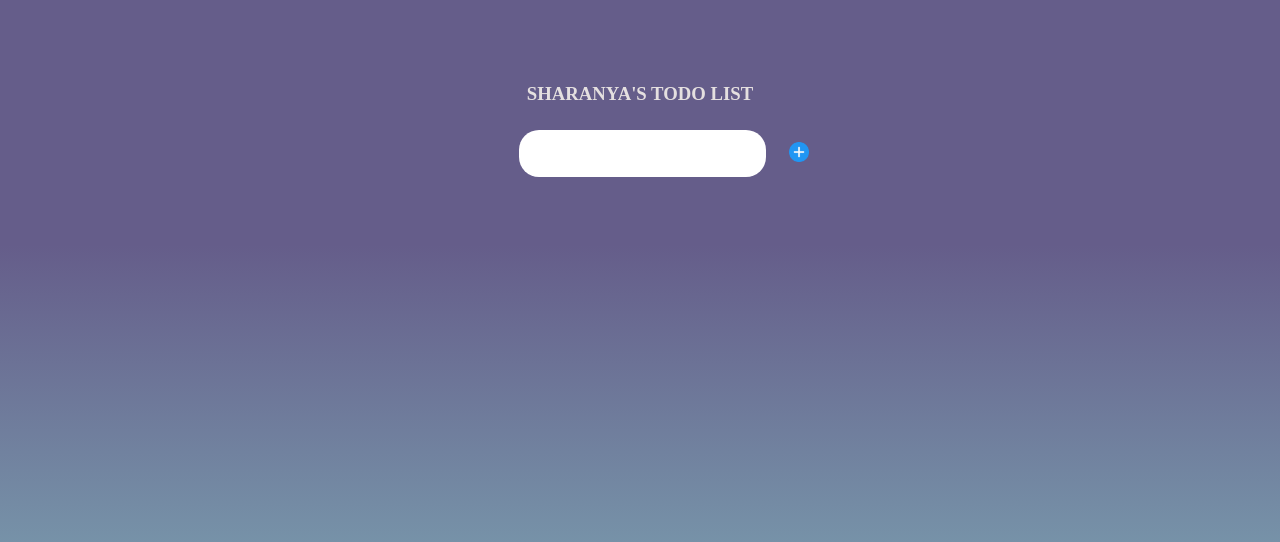
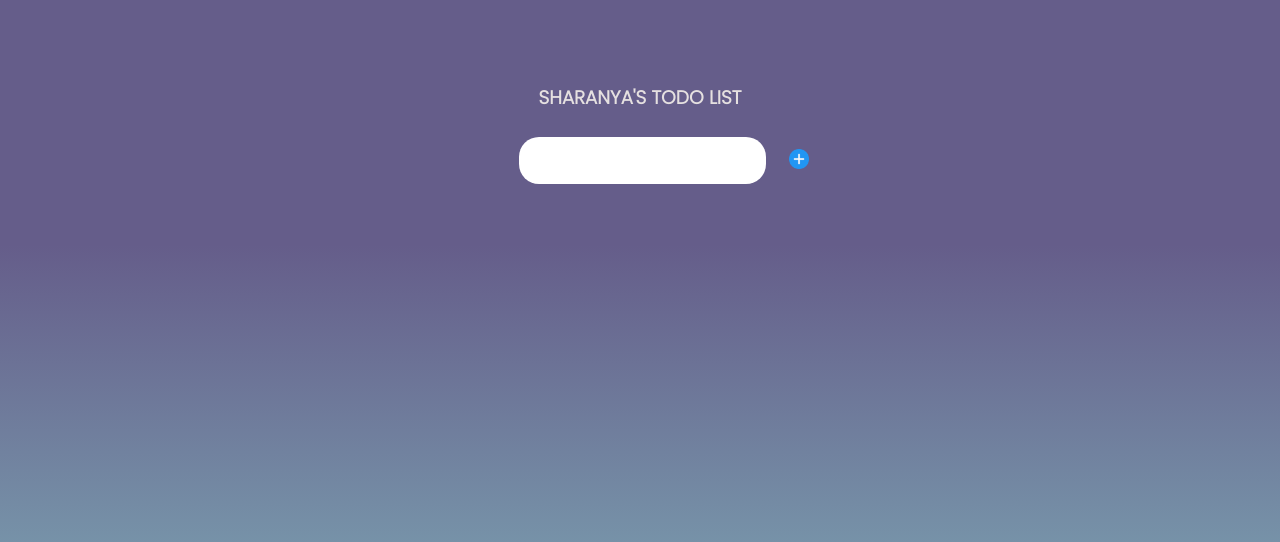
Before and after one commit to sharanya-mitra/Todolist, a plain HTML site: page index.html in a window 1280 px wide. Drawn offline with Linux system fonts and the light colour scheme.

Commit message:
Fix css and added new font

```diff
--- a/index.html
+++ b/index.html
@@ -1,5 +1,6 @@
 <!DOCTYPE html>
 <html lang="en">
+
 <head>
   <meta charset="UTF-8" />
   <meta http-equiv="X-UA-Compatible" content="IE=Edge" />
@@ -14,6 +15,7 @@
 </head>
 
 <body>
+  <main>
     <section>
       <header>
         <h3>Sharanya's todo list</h3>
@@ -28,6 +30,8 @@
         <ul class="todos"></ul>
       </div>
     </section>
+  </main>
+
   <!-- Project -->
   <script src="main.js"></script>
 </body>
--- a/style.css
+++ b/style.css
@@ -1,7 +1,11 @@
+@import url("https://fonts.googleapis.com/css2?family=Poppins:wght@300&display=swap");
 body {
   font-size: 16px;
   color: #e5e0e0;
   background-image: linear-gradient(to bottom, #655d8a 30%, #7897ab 70%);
+  font-family: 'Poppins', sans-serif;
+}
+main {
   display: flex;
   justify-content: center;
   align-items: flex-start;
@@ -46,9 +50,8 @@ form {
   color: #f6f7f8;
   border: none;
   outline: none;
-
 }
-*/ .todos {
+.todos {
   padding: 15px 0px;
   list-style: none;
 }
```
Lines whose indentation alone changed are shown as unchanged.
